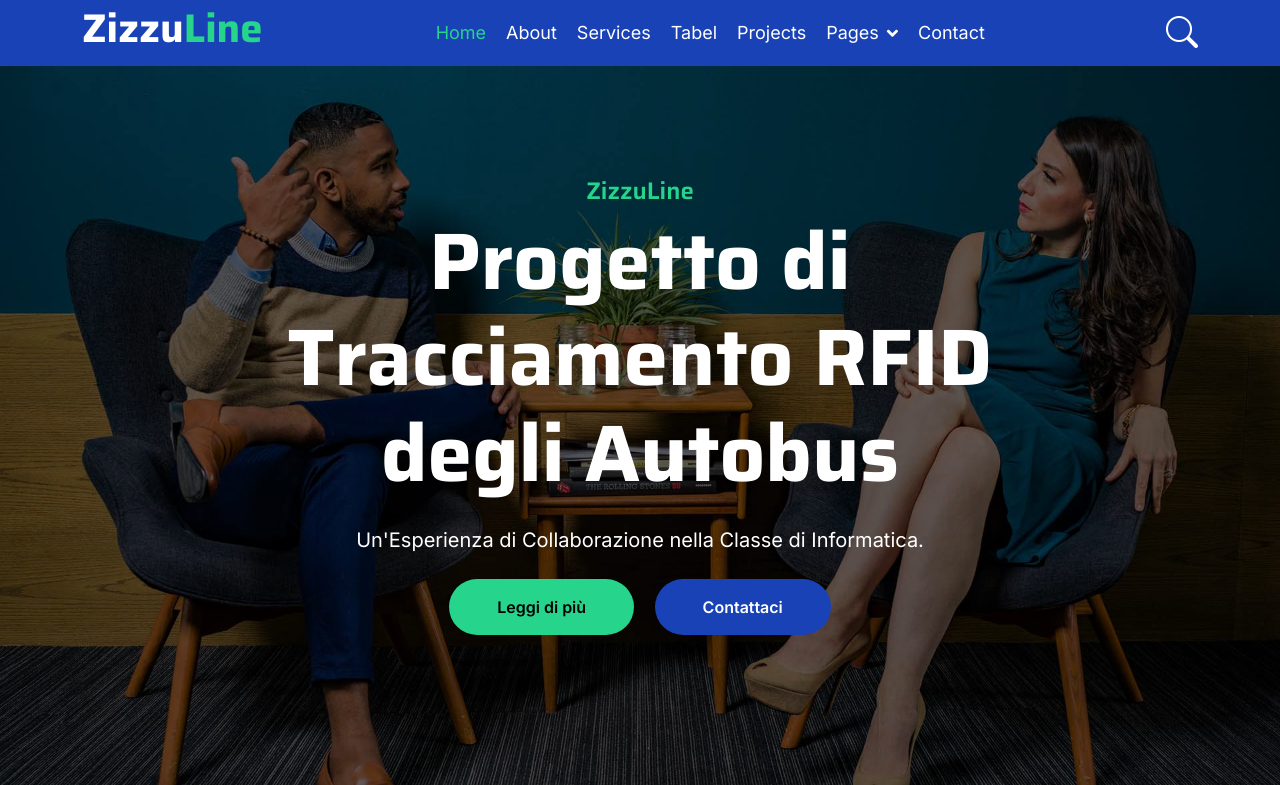
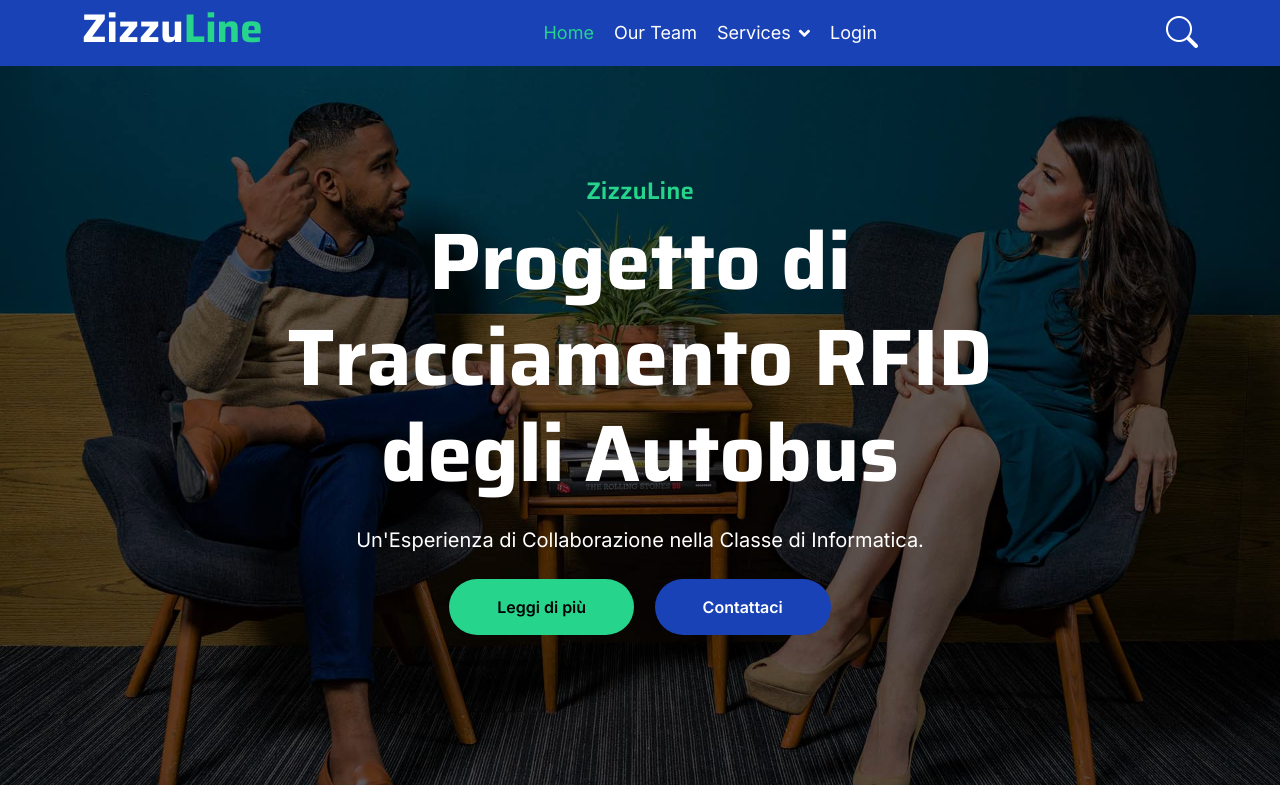
Before and after one commit to ZizzuLine/WebServer, a PHP site: page / in a window 1280 px wide. Shown: the top 785 px of the page. Run offline with PHP 8.4, Linux system fonts and the light colour scheme; some libraries are stand-ins or nearby versions.

Commit message:
modifiche generali

```diff
--- a/index.php
+++ b/index.php
@@ -47,12 +47,12 @@
                 <div class="collapse navbar-collapse bg-transparent" id="navbarCollapse">
                     <div class="navbar-nav ms-auto mx-xl-auto p-0">
                         <a href="index.php" class="nav-item nav-link active text-secondary">Home</a>
-                            <a href="src/about.php" class="nav-item nav-link">About</a>
-                            <a href="src/service.php" class="nav-item nav-link">Services</a>
-                            <a href="src/table.php" class="nav-item nav-link">Tabel</a>
-                            <a href="src/project.php" class="nav-item nav-link">Projects</a>
+                        <a href="src/team.php" class="nav-item nav-link">Our Team</a>
+                        <!-- <a href="src/service.php" class="nav-item nav-link">Services</a> -->
+                        <!-- <a href="src/table.php" class="nav-item nav-link">Tabel</a> -->
+                        <!-- <a href="src/project.php" class="nav-item nav-link">Projects</a> -->
                         <div class="nav-item dropdown">
-                                <a href="#" class="nav-link dropdown-toggle" data-bs-toggle="dropdown">Pages</a>
+                            <a href="#" class="nav-link dropdown-toggle" data-bs-toggle="dropdown">Services</a>
                             <div class="dropdown-menu rounded">
                                 <a href="src/blog.php" class="dropdown-item">Our Blog</a>
                                 <a href="src/team.php" class="dropdown-item">Our Team</a>
@@ -60,7 +60,7 @@
                                 <a href="src/404.php" class="dropdown-item">404 Page</a>
                             </div>
                         </div>
-                            <a href="contact.php" class="nav-item nav-link">Contact</a>
+                        <a href="login" class="nav-item nav-link">Login</a>
                     </div>
                 </div>
                 <div class="d-none d-xl-flex flex-shirink-0">
@@ -84,8 +84,8 @@
                             <h6 class="text-secondary h4 animated fadeInUp">ZizzuLine</h6>
                             <h1 class="text-white display-1 mb-4 animated fadeInRight">Progetto di Tracciamento RFID degli Autobus</h1>
                             <p class="mb-4 text-white fs-5 animated fadeInDown">Un'Esperienza di Collaborazione nella Classe di Informatica.</p>
-                                <a href="" class="me-2"><button type="button" class="px-4 py-sm-3 px-sm-5 btn btn-primary rounded-pill carousel-content-btn1 animated fadeInLeft">Leggi di più</button></a>
-                                <a href="" class="ms-2"><button type="button" class="px-4 py-sm-3 px-sm-5 btn btn-primary rounded-pill carousel-content-btn2 animated fadeInRight">Contattaci</button></a>
+                            <a href="#introduzione" class="me-2"><button type="button" class="px-4 py-sm-3 px-sm-5 btn btn-primary rounded-pill carousel-content-btn1 animated fadeInLeft">Leggi di più</button></a>
+                            <a href="src/team.php" class="ms-2"><button type="button" class="px-4 py-sm-3 px-sm-5 btn btn-primary rounded-pill carousel-content-btn2 animated fadeInRight">Contattaci</button></a>
                         </div>
                     </div>
                 </div>
@@ -99,7 +99,7 @@
 
 
     <!-- About Start -->
-        <div class="container-fluid py-5 my-5">
+    <div id="introduzione" class="container-fluid py-5 my-5">
         <div class="container pt-5">
             <div class="row g-5">
                 <div class="col-lg-5 col-md-6 col-sm-12 wow fadeIn" data-wow-delay=".3s">
@@ -116,7 +116,7 @@
                     <p>Nel costante sforzo di migliorare l'efficienza dei trasporti pubblici, l'introduzione del sistema di monitoraggio degli autobus attraverso RFID ha rivoluzionato il modo in cui gli utenti interagiscono con questo servizio essenziale. Grazie a questa innovativa tecnologia, ora è possibile accedere a informazioni in tempo reale sull'arrivo degli autobus alle fermate, rendendo i viaggi più prevedibili e comodi per tutti.
                         Il sistema sfrutta l'RFID, una tecnologia di identificazione a radiofrequenza, per tracciare e monitorare gli autobus lungo il loro percorso. Gli autobus sono equipaggiati con dispositivi RFID che comunicano con i tag RFID installati alle fermate. Questa comunicazione permette di determinare con precisione la posizione degli autobus e di fornire agli utenti informazioni aggiornate sull'orario di arrivo stimato.
                         Con l'aiuto di apposite applicazioni per smartphone o pannelli informativi installati alle fermate, gli utenti possono consultare facilmente l'orario previsto di arrivo degli autobus. Questo elimina l'incertezza e l'attesa prolungata alle fermate, consentendo agli utenti di pianificare i propri spostamenti in modo più efficiente e di ridurre i disagi legati ai ritardi.</p>
-                        <a href="" class="btn btn-secondary rounded-pill px-5 py-3 text-white">Più dettagli</a>
+                    <a href="" class="btn btn-secondary rounded-pill px-5 py-3 text-white">Più dettagli</a><br>
                 </div>
             </div>
         </div>
@@ -150,9 +150,9 @@
                         <div class="project-img">
                             <img src="img/project-2.jpg" class="img-fluid w-100 rounded" alt="">
                             <div class="project-content">
-                                    <a href="#" class="text-center">
-                                        <h4 class="text-secondary">Cyber Security</h4>
-                                        <p class="m-0 text-white">Cyber Security Core</p>
+                                <a href="src/bus.php" class="text-center">
+                                    <h4 class="text-secondary">Bus</h4>
+                                    <p class="m-0 text-white"></p>
                                 </a>
                             </div>
                         </div>
@@ -215,7 +215,9 @@
     </div>
     <!-- Project End -->
 
-        <?php include'src/footer.php'  ?>
+
+
+    <?php include 'src/footer.php'  ?>
 
 
 
@@ -226,7 +228,7 @@
     <!-- JavaScript Libraries -->
     <script src="https://ajax.googleapis.com/ajax/libs/jquery/3.6.4/jquery.min.js"></script>
     <script src="https://cdn.jsdelivr.net/npm/bootstrap@5.0.0/dist/js/bootstrap.bundle.min.js"></script>
-        <script src="lib/wow/wow.min.js"></script>
+    <script src="lib/wow/wow.min.js"></script> aggiunge le animazioni ì, ma allo stesso tempo rende difficile modificare il codice
     <script src="lib/easing/easing.min.js"></script>
     <script src="lib/waypoints/waypoints.min.js"></script>
     <script src="lib/owlcarousel/owl.carousel.min.js"></script>
```
Lines whose indentation alone changed are shown as unchanged.
